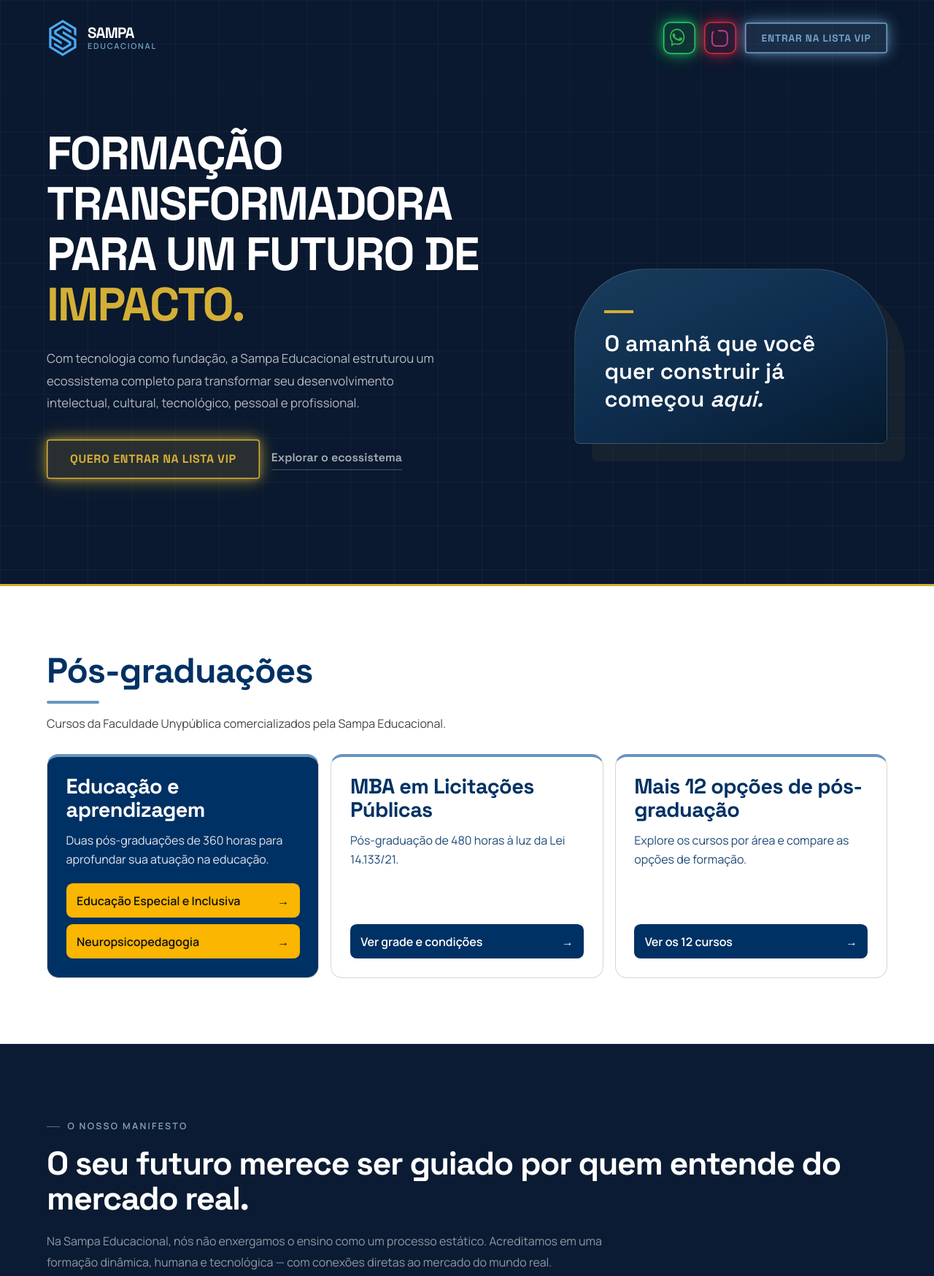
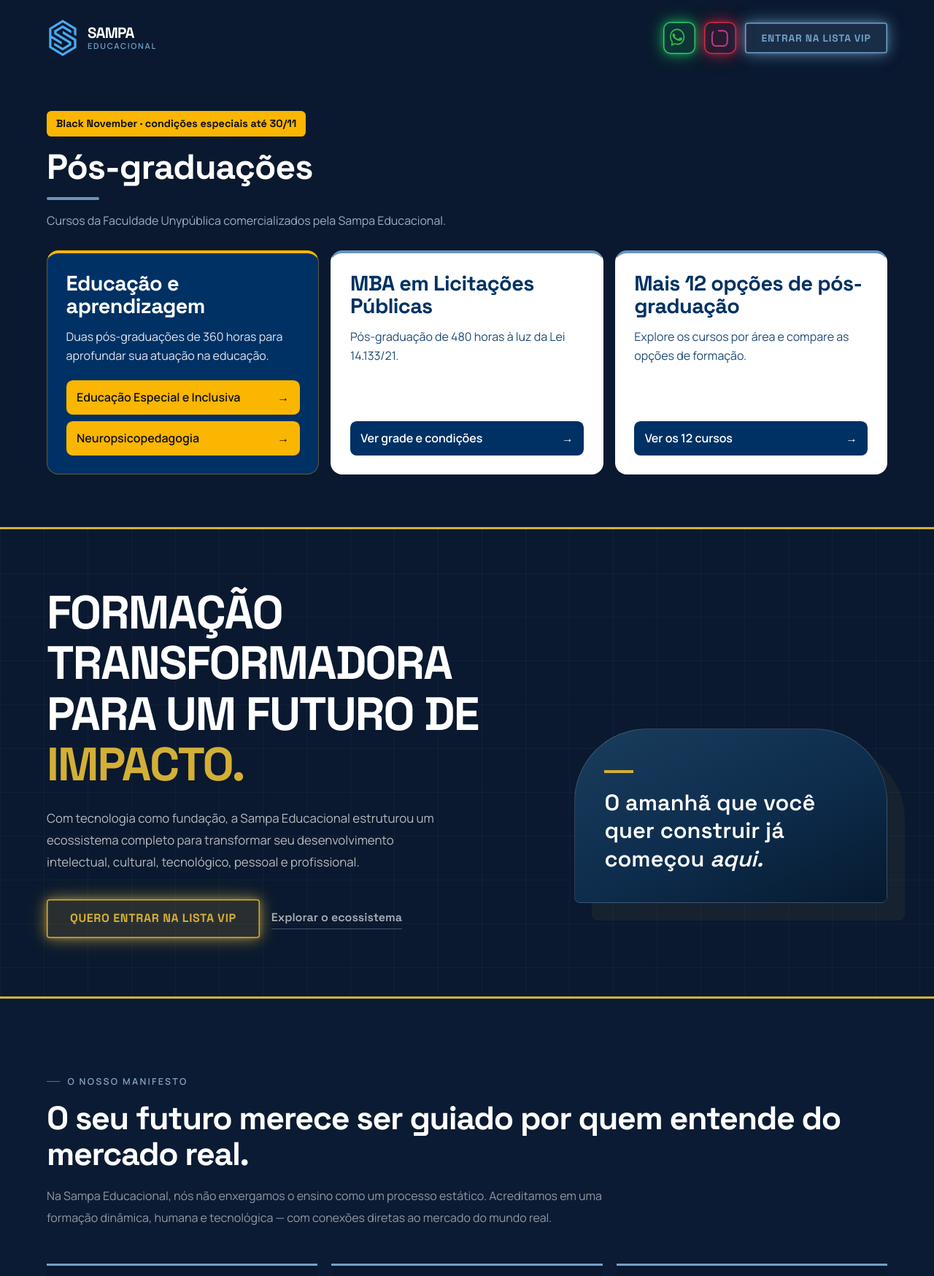
Before and after one commit to visionlandings-dev/sampa-edu, a plain HTML site: page public/index.html in a window 1280 px wide. Shown: the top 1748 px of the page at 73% size. Drawn offline with nearby package versions, Linux system fonts and the light colour scheme.

Commit message:
feat(home): seção Pós-graduações em destaque acima do hero
- Seção movida para o topo da home, em versão escura com faixa Black November
- Hero passa a ter respiro menor e sem altura de tela cheia quando vem depois
- Faixa Black November some após 30/11 (pos.js carregado na home)
- Título do hero ajustado para não cortar em celulares de 360-430px
- Cache-busting: ?v=20261127c

Co-Authored-By: Claude Opus 5.5 <noreply@anthropic.com>
Claude-Session: https://claude.ai/code/session_01DagjCfN1Hn1Q6fv7spfRYh

```diff
--- a/public/index.html
+++ b/public/index.html
@@ -585,10 +585,11 @@
       .wm-mark img     { width: 36px; }
       .wm-name         { font-size: 1.1rem; }
       .wm-sub          { font-size: 0.58rem; letter-spacing: 0.12em; }
+      .hero h1         { font-size: clamp(1.9rem, 8.2vw, 2.6rem); }
     }
   </style>
   <script defer src="https://unpkg.com/@lottiefiles/lottie-player@2/dist/lottie-player.js"></script>
-  <link rel="stylesheet" href="/pos/pos.css?v=20261127b"/>
+  <link rel="stylesheet" href="/pos/pos.css?v=20261127c"/>
 </head>
 <body>
 
@@ -622,33 +623,11 @@
 
 <main id="main-content">
 
-<!-- HERO -->
-<section class="hero" id="inicio">
-  <div class="hero-grid-bg" aria-hidden="true"></div>
-  <div class="hero-inner">
-    <div>
-      <h1>Formação Transformadora para um Futuro de <em>Impacto.</em></h1>
-      <p class="hero-body">
-        Com tecnologia como fundação, a Sampa Educacional estruturou um ecossistema completo para transformar seu desenvolvimento intelectual, cultural, tecnológico, pessoal e profissional.
-      </p>
-      <div class="hero-actions">
-        <a href="#captura" class="btn-gold">Quero Entrar na Lista VIP</a>
-        <a href="#ecossistema" class="btn-ghost">Explorar o ecossistema</a>
-      </div>
-    </div>
-    <div class="hero-art" aria-hidden="true">
-      <div class="hero-art-bar"></div>
-      <blockquote>O amanhã que você quer construir já começou <em>aqui.</em></blockquote>
-    </div>
-  </div>
-</section>
-
-<div class="band" aria-hidden="true"></div>
-
 <!-- PÓS-GRADUAÇÕES (Faculdade Unypública · Black November) -->
-<section class="sampa-pos" id="pos-graduacoes" aria-labelledby="pos-title">
+<section class="sampa-pos sampa-pos--top" id="pos-graduacoes" aria-labelledby="pos-title">
   <div class="sampa-pos__wrap">
     <header class="sampa-pos__heading">
+      <p class="sampa-pos__tag js-promo">Black November · condições especiais até 30/11</p>
       <h2 id="pos-title">Pós-graduações</h2>
       <p>Cursos da Faculdade Unypública comercializados pela Sampa Educacional.</p>
     </header>
@@ -681,6 +660,30 @@
     </div>
   </div>
 </section>
+
+<!-- HERO -->
+<section class="hero" id="inicio">
+  <div class="hero-grid-bg" aria-hidden="true"></div>
+  <div class="hero-inner">
+    <div>
+      <h1>Formação Transformadora para um Futuro de <em>Impacto.</em></h1>
+      <p class="hero-body">
+        Com tecnologia como fundação, a Sampa Educacional estruturou um ecossistema completo para transformar seu desenvolvimento intelectual, cultural, tecnológico, pessoal e profissional.
+      </p>
+      <div class="hero-actions">
+        <a href="#captura" class="btn-gold">Quero Entrar na Lista VIP</a>
+        <a href="#ecossistema" class="btn-ghost">Explorar o ecossistema</a>
+      </div>
+    </div>
+    <div class="hero-art" aria-hidden="true">
+      <div class="hero-art-bar"></div>
+      <blockquote>O amanhã que você quer construir já começou <em>aqui.</em></blockquote>
+    </div>
+  </div>
+</section>
+
+<div class="band" aria-hidden="true"></div>
+
 
 <!-- MANIFESTO -->
 <section class="section manifesto" id="manifesto">
@@ -1066,5 +1069,6 @@
 
 })();
 </script>
+<script src="/pos/pos.js?v=20261127c" defer></script>
 </body>
 </html>
--- a/public/pos/pos.css
+++ b/public/pos/pos.css
@@ -72,6 +72,30 @@
 .sampa-pos__actions a::after { content: "→"; }
 .sampa-pos__card--express a { background: var(--pos-yellow); color: var(--pos-ink); }
 .sampa-pos a:hover { text-decoration: underline; }
+
+/* Variante em destaque no topo da home (antes do hero) */
+.sampa-pos--top {
+  background: #0A192F;
+  color: #fff;
+  padding-top: clamp(7.5rem, 12vw, 9.5rem);
+  padding-bottom: clamp(3rem, 6vw, 4.5rem);
+  border-bottom: 3px solid #D4AF37;
+}
+.sampa-pos--top .sampa-pos__heading h2 { color: #fff; }
+.sampa-pos--top .sampa-pos__heading p { color: #A0AEC0; }
+.sampa-pos__tag {
+  display: inline-block; margin: 0 0 1rem !important; padding: .35rem .8rem;
+  background: var(--pos-yellow); color: var(--pos-ink) !important; border-radius: .4rem;
+  font-family: "Space Grotesk", system-ui, sans-serif; font-weight: 700; font-size: .9rem;
+}
+.sampa-pos--top .sampa-pos__card { border-color: rgba(255,255,255,.14); border-top-color: var(--pos-edu-blue); }
+.sampa-pos--top .sampa-pos__card--express {
+  background: #003164; border-color: rgba(250,182,0,.35); border-top-color: var(--pos-yellow);
+}
+.sampa-pos--top a:focus-visible { outline-color: var(--pos-yellow); }
+/* Hero deixa de ser a primeira dobra: menos respiro no topo e sem altura de tela cheia */
+.sampa-pos--top ~ .hero .hero-inner { padding-top: 5rem; padding-bottom: 5rem; min-height: auto; }
+.pp-ended .sampa-pos__tag { display: none; }
 .sampa-pos a:focus-visible { outline: 3px solid currentColor; outline-offset: 3px; }
 @media (max-width: 960px) {
   .sampa-pos__grid { grid-template-columns: repeat(2, minmax(0, 1fr)); }
```
Also changed, not shown: public/pos/black-november.html (+2 -2 lines), public/pos/educacao-especial-e-inclusiva.html (+2 -2 lines), public/pos/mba-licitacoes-publicas.html (+2 -2 lines), public/pos/neuropsicopedagogia.html (+2 -2 lines), 1 other file.
